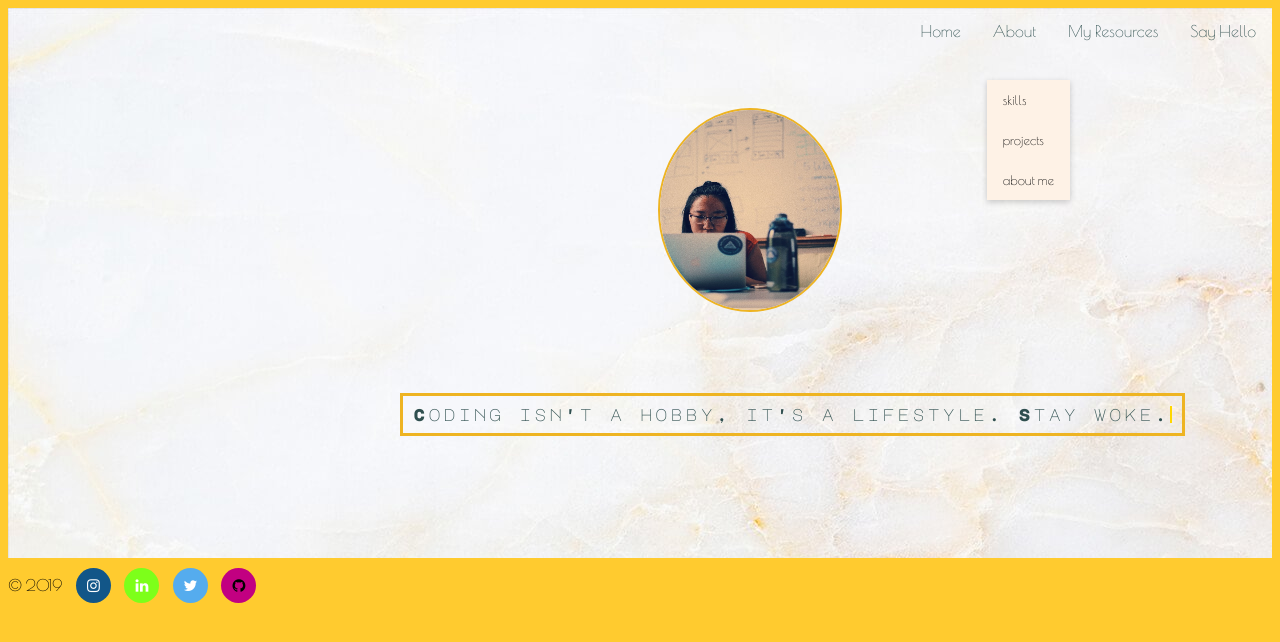
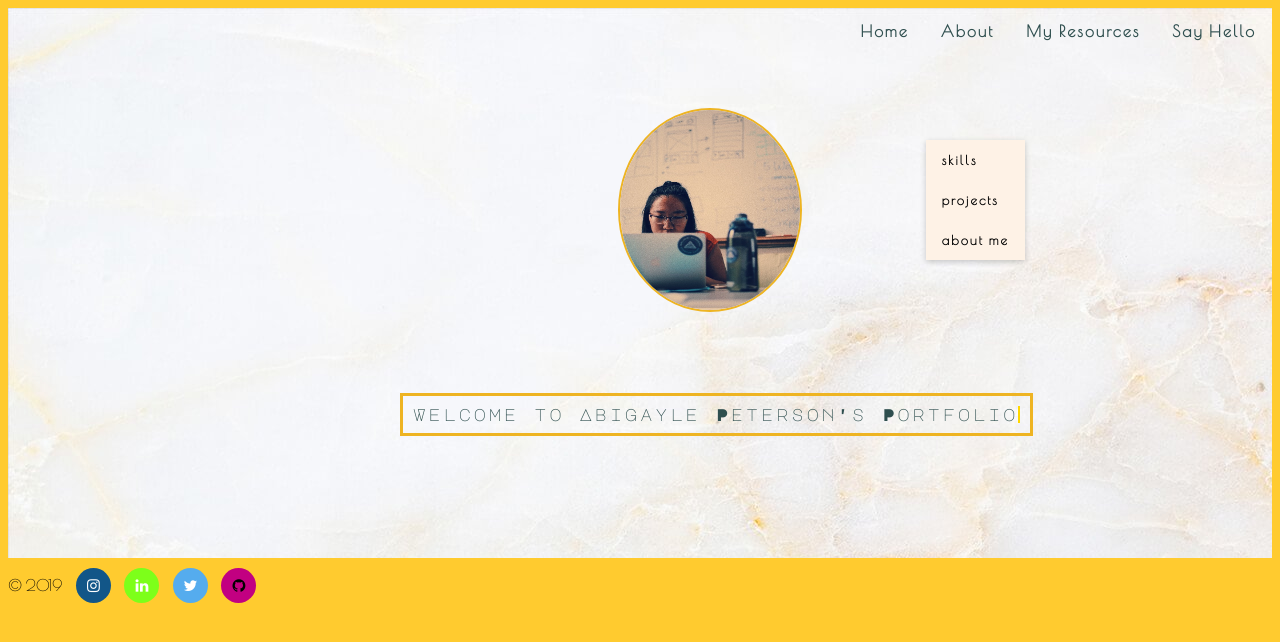
Before and after one commit to abigaylerose03/abigaylerose.io, a website: page index.html in a window 1280 px wide. Both pictures are taken after a click on the button "About". Drawn offline with nearby package versions, Linux system fonts and the light colour scheme.

Commit message:
fixed contact page nav

```diff
--- a/css/contact.css
+++ b/css/contact.css
@@ -6,9 +6,12 @@ html {
     float: right;
 
     font-size: 16px;
-    font-family: 'Mada', sans-serif;
+    font-family: 'Poiret One', sans-serif;
 
-    color: hsl(72, 7%, 75%);
+    /* color: hsl(72, 7%, 75%); */
+    color: darkslategrey;
+    letter-spacing: 2px;
+    font-weight: bold;
     text-align: center;
     text-decoration: none;
 
@@ -18,10 +21,14 @@ html {
 
 .container .dropbtn {
     float: right;
+
     font-size: 16px;
-    font-family: 'Mada', sans-serif;
+    font-family: 'Poiret One', sans-serif;
 
-    color: hsl(72, 7%, 75%);
+    /* color: hsl(72, 7%, 75%); */
+    color: darkslategrey;
+    letter-spacing: 2px;
+    font-weight: bold;
     text-align: center;
     text-decoration: none;
 
@@ -68,7 +75,7 @@ html {
     float: none;
     padding: 12px 16px;
 
-    font-family: 'Mada', sans-serif;
+    font-family: 'Poiret One', sans-serif;
     font-size: 13px;
     text-decoration: none;
     text-align: left;
--- a/css/main.css
+++ b/css/main.css
@@ -17,7 +17,7 @@ header {
     border: solid 2px #EEB422;
     border-radius: 50%;
 
-    margin-left: 640px;
+    margin-left: 600px;
     margin-top: 110px;
     /*bottom: -120px;
     left: 580px; */
@@ -87,6 +87,7 @@ header {
 
 }
 
+/* the nav bar */
 .container a {
     float: right;
 
@@ -95,6 +96,8 @@ header {
 
     /* color: hsl(72, 7%, 75%); */
     color: darkslategrey;
+    letter-spacing: 2px;
+    font-weight: bold;
     text-align: center;
     text-decoration: none;
 
@@ -104,11 +107,14 @@ header {
 
 .container .dropbtn {
     float: right;
+
     font-size: 16px;
     font-family: 'Poiret One', sans-serif;
 
     /* color: hsl(72, 7%, 75%); */
     color: darkslategrey;
+    letter-spacing: 2px;
+    font-weight: bold;
     text-align: center;
     text-decoration: none;
 
@@ -141,8 +147,8 @@ header {
 
     display: none;
     position: absolute;
-    bottom: 600px;
-    right: 210px;
+    bottom: 540px;
+    right: 255px;
     background-color: #FEF2E6;
     min-width: 70px;
     box-shadow: 0px 2px 6px 0px rgba(0,0,0,0.2);
--- a/css/resource-list.css
+++ b/css/resource-list.css
@@ -8,7 +8,7 @@ html {
     float: right;
 
     font-size: 16px;
-    font-family: 'Mada', sans-serif;
+    font-family: 'Poiret One', sans-serif;
 
     color: hsl(72, 7%, 75%);
     text-align: center;
@@ -21,7 +21,7 @@ html {
 .container .dropbtn {
     float: right;
     font-size: 16px;
-    font-family: 'Mada', sans-serif;
+    font-family: 'Poiret One', sans-serif;
 
     color: hsl(72, 7%, 75%);
     text-align: center;
--- a/index.html
+++ b/index.html
@@ -47,7 +47,7 @@
 
             <!-- Home Page Intro. Stay Woke -->
             <div class="intro-para">
-                <h3>Coding isn't a hobby, it's a lifestyle. Stay woke.</h3>
+                <h3>Welcome to Abigayle Peterson's Portfolio</h3>
             </div>
 
             <div class="mobile-intro-para">
@@ -65,7 +65,7 @@
 
         <footer>&copy; 2019
             <a href="https://www.instagram.com/abbytes_03/?hl=en" class="fa fa-instagram"></a>
-            <a href="#" class="fa fa-linkedin"></a>
+            <a href="https://www.linkedin.com/in/abigayle-peterson-8a8467168/https://www.linkedin.com/in/abigayle-peterson-8a8467168/" class="fa fa-linkedin"></a>
             <a href="#" class="fa fa-twitter"></a>
             <a href="https://github.com/abigaylerose03" class="fa fa-github"></a>
         </footer>
```
Also changed, not shown: bio.html (+3 -37 lines), css/bio.css (+20 -12 lines), css/projects.css (+0 -9 lines), projects.html (+3 -27 lines).
